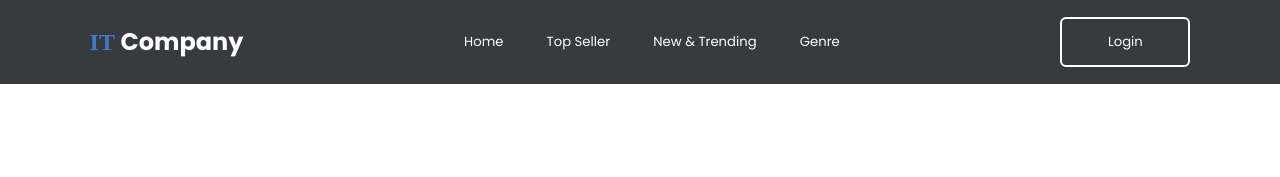
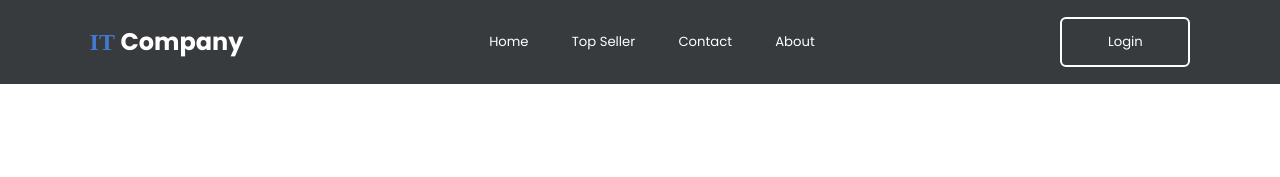
Before and after one commit to NASHirul27/Astrosphere1, a plain HTML site: page Assignment-meet-10/index.html in a window 1280 px wide. Shown: the top 177 px of the page. Drawn offline with nearby package versions, Linux system fonts and the light colour scheme.

Commit message:
Perubahan nav di index.html

```diff
--- a/Assignment-meet-10/index.html
+++ b/Assignment-meet-10/index.html
@@ -12,8 +12,8 @@
       <nav class="navigation">
         <a href="#home">Home</a>
         <a href="#">Top Seller</a>
-        <a href="#">New & Trending</a>
-        <a href="#">Genre</a>
+        <a href="#">Contact</a>
+        <a href="#">About</a>
       </nav>
       <a href="login.html">
         <button class="login">Login</button>
```
